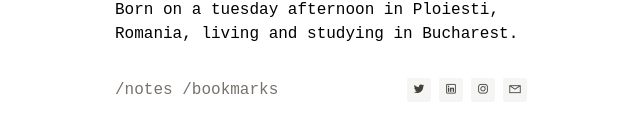
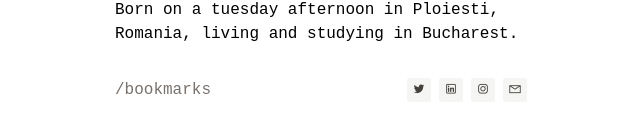
Before and after one commit to razvanef/razvanflorescu.com, a Next.js app: page / in a window 1280 px wide. Shown: the part 314-446 px from the top of the page, without its empty margins (317-957 px from the left). Built offline with nearby package versions, Linux system fonts and the light colour scheme.

Commit message:
front page

```diff
--- a/pages/index.tsx
+++ b/pages/index.tsx
@@ -14,7 +14,7 @@ const Home: NextPage = () => {
                 Born on a tuesday afternoon in Ploiesti, Romania, living and studying in Bucharest.
             </p>
             <div className="flex justify-between items-center text-stone-500 mt-6">
-                <div><Link href="/notes">/notes</Link> <Link href="/bookmarks">/bookmarks</Link></div><SocialLinks />
+                <div><Link href="/bookmarks">/bookmarks</Link></div><SocialLinks />
             </div>
 
         </div>
```
